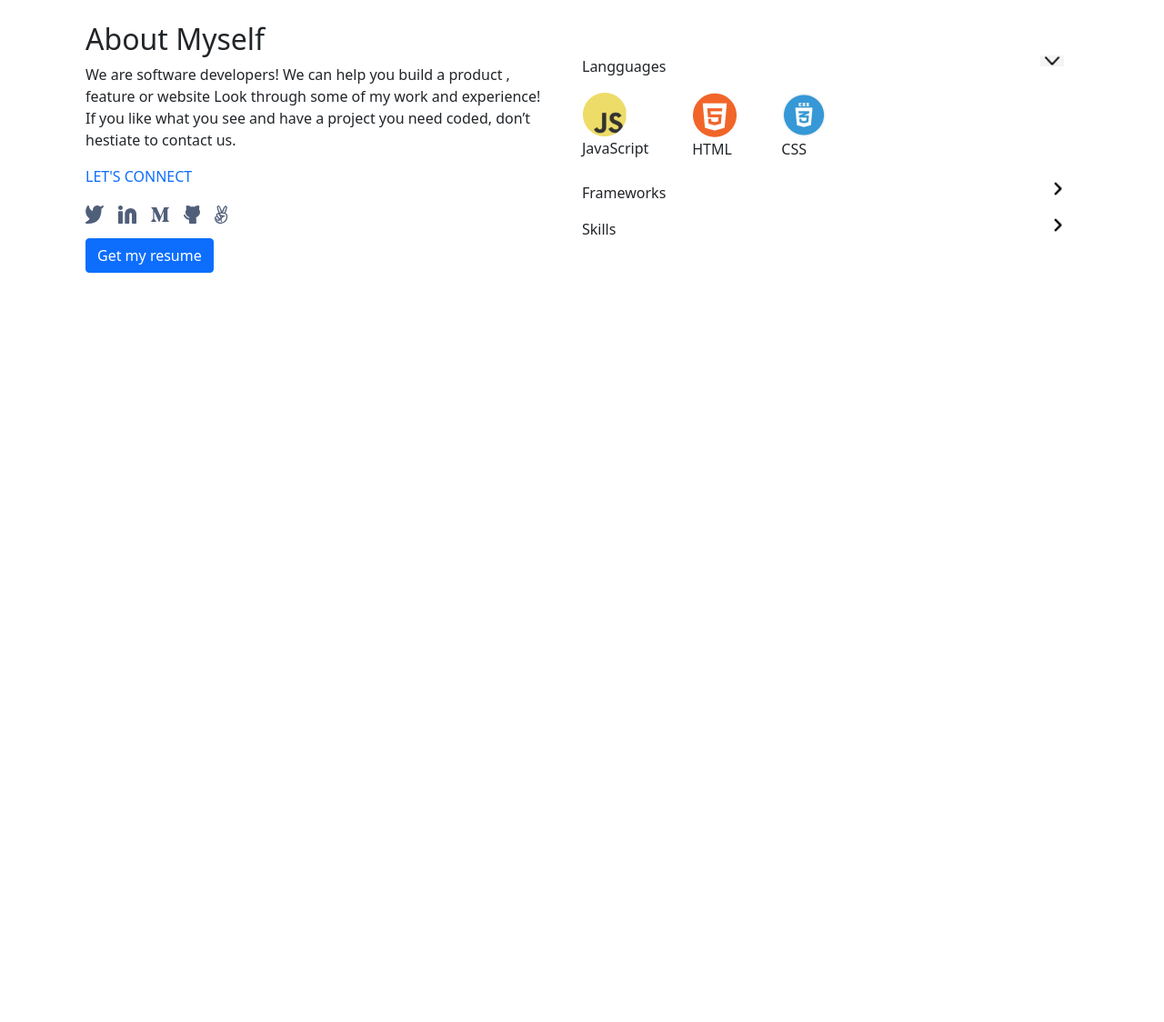
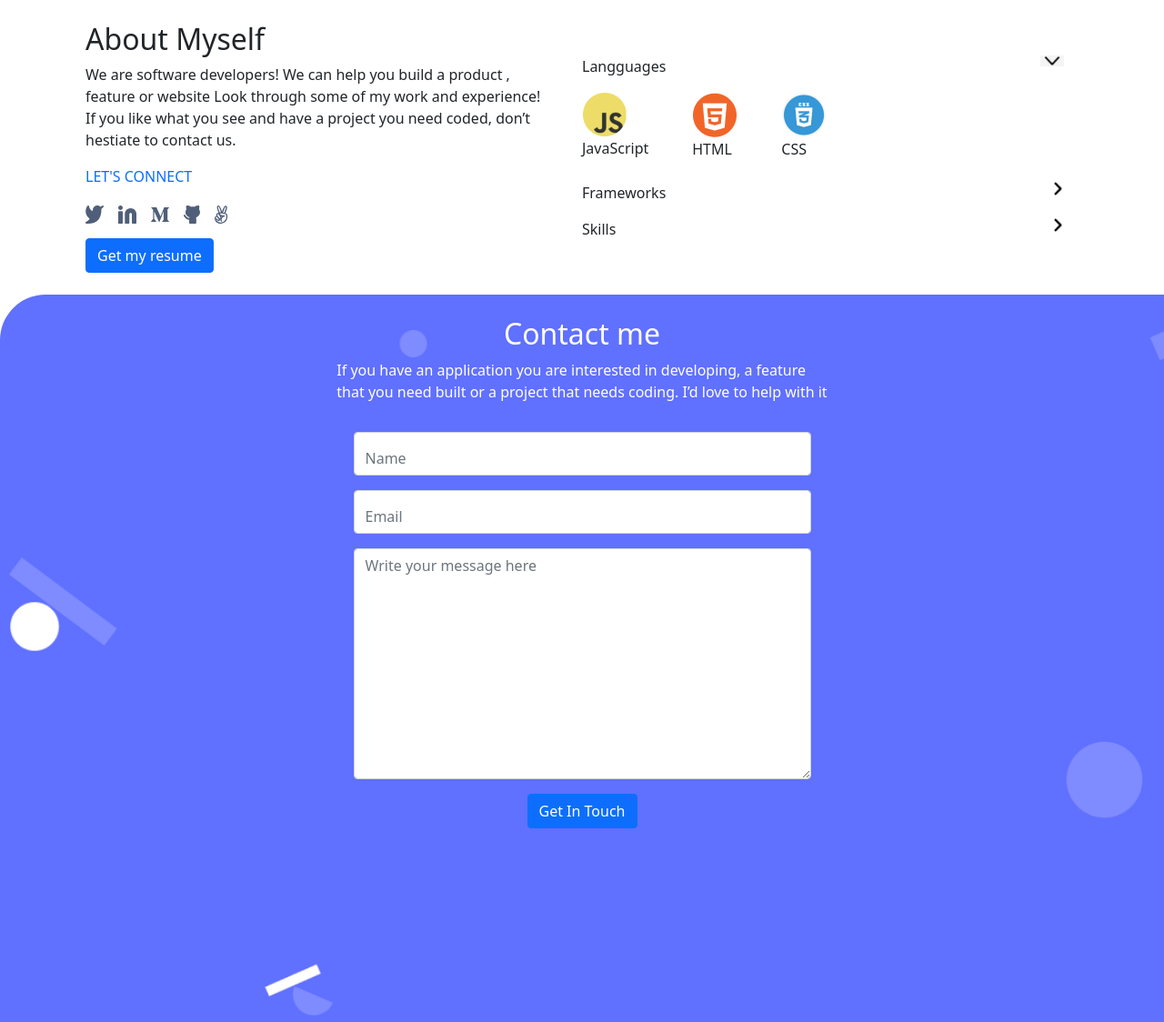
Before and after one commit to thecodechaser/portfolio-bootstrap, a plain HTML site: page index.html in a window 1280 px wide. Shown: the part 2090-3214 px from the top of the page at 91% size. Before the commit the page ends 2390 px from the top, so only its background shows below. Drawn offline with nearby package versions, Linux system fonts and the light colour scheme.

Commit message:
Add footer section -add contact form -add contact form info -add input fields -add button

```diff
--- a/css/stylesheet.css
+++ b/css/stylesheet.css
@@ -25,3 +25,17 @@
 .down-arrow {
   height: 12px;
 }
+
+.footer {
+  background-image: url("../images/footer-bg-pc.png");
+  background-repeat: no-repeat;
+  background-size: cover;
+  border-radius: 50px 0 0 0;
+  background-color: #6070ff;
+  width: 100vw;
+  height: 100vh;
+}
+
+.color {
+  color: white;
+}
--- a/index.html
+++ b/index.html
@@ -214,6 +214,37 @@
     </section>
 </main>
 
+<!-- #### fotter-section #### -->
+<footer>
+  <section class="footer d-flex flex-column align-items-center mt-4">
+    <h2 class="color mt-4">Contact me</h2>
+          <p class="color">
+            If you have an application you are interested in developing, a
+            feature<br>that you need built or a project that needs coding. I’d love
+            to help with it
+          </p>
+          <form action="https://formspree.io/f/mayazvnq" class="d-flex flex-column align-items-center" method="post">
+            <input class="form-control mt-3 pt-3"
+            type="text"
+            name="user_name"
+            required
+            maxlength="30"
+            placeholder="Name"
+          />
+          <input class="form-control mt-3 pt-3" type="email" name="user_email" required placeholder="Email" />
+          <textarea class="form-control mt-3"
+            cols="50"
+            rows="10"
+            name="user_msg"
+            required
+            maxlength="500"
+            placeholder="Write your message here"
+          ></textarea>
+          <button class="btn btn-primary mt-3" type="submit">Get In Touch</button>
+        </form>
+  </section>
+</footer>
+
 <!-- #### bootstrap javascript bundle #### -->
     <script
       src="https://cdn.jsdelivr.net/npm/bootstrap@5.0.2/dist/js/bootstrap.bundle.min.js"
```
Also changed, not shown: images/Screenshot1.png (deleted), images/Screenshot2.png (deleted), images/Screenshot3.png (deleted), images/Screenshot4.png (deleted).
